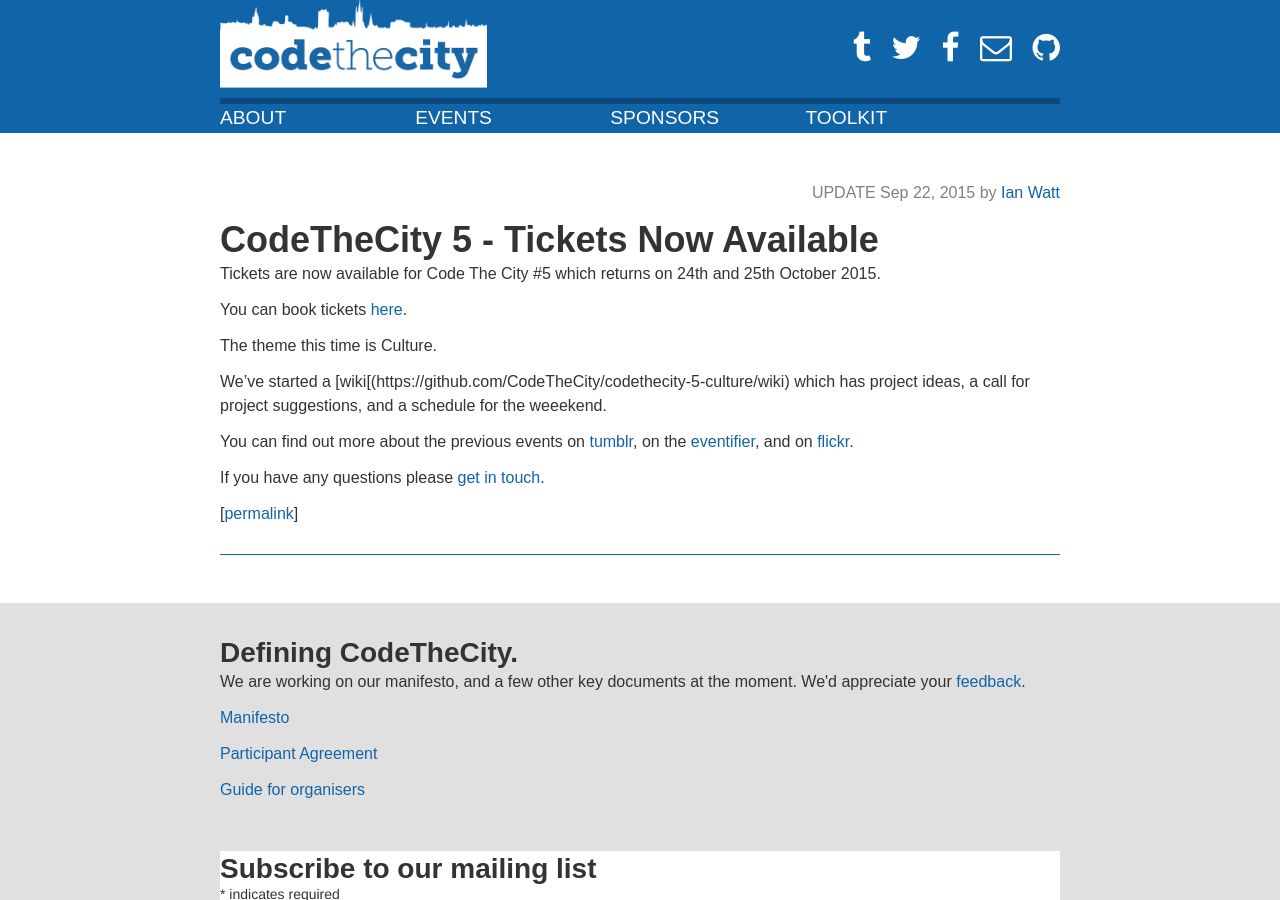
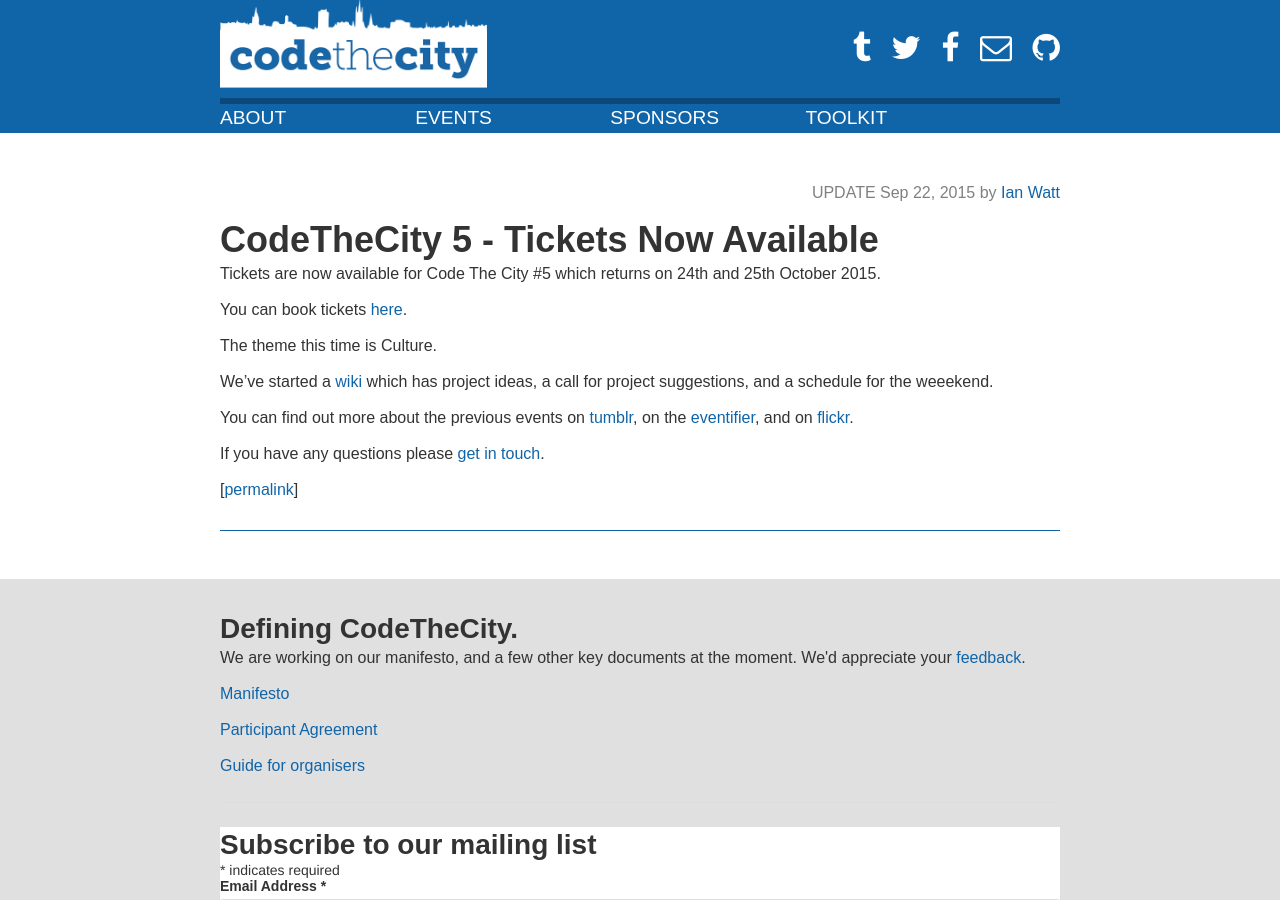
Before and after one commit to CodeTheCity/codethecity_old_site, a Jekyll site: the page built from _posts/2015-09-22-ctc5_tickets.markdown, in a window 1280 px wide and 900 px high. Built offline with Jekyll 4.4.1, drawn with Linux system fonts in a browser that asks for light colours; nearby versions of some CDN libraries; comment, search, counter and statistics services are not loaded.

Commit message:
fix malformed link

```diff
--- a/_posts/2015-09-22-ctc5_tickets.markdown
+++ b/_posts/2015-09-22-ctc5_tickets.markdown
@@ -13,7 +13,7 @@
 
 The theme this time is Culture.
 
-We've started a [wiki[(https://github.com/CodeTheCity/codethecity-5-culture/wiki) which has project ideas, a call for project suggestions, and a schedule for the weeekend.
+We've started a [wiki](https://github.com/CodeTheCity/codethecity-5-culture/wiki) which has project ideas, a call for project suggestions, and a schedule for the weeekend.
 
 You can find out more about the previous events on [tumblr](http://codethecity.tumblr.com/), on the [eventifier](http://eventifier.com/event/ctc2/), and on [flickr](https://secure.flickr.com/search/?tags=ctc2).
 
```
